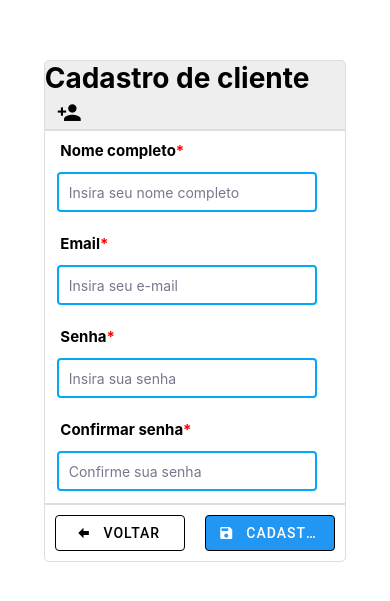
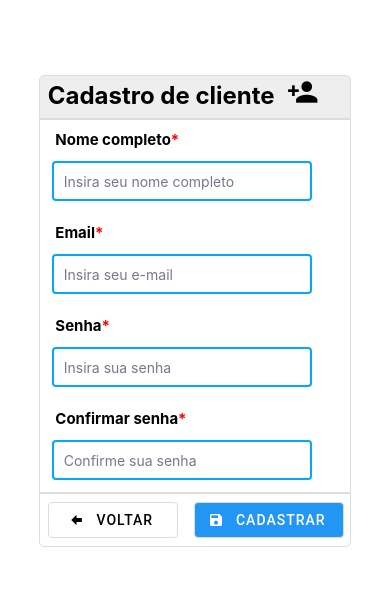
Before and after one commit to JuliarGubolin/bbn-best-bloco-notas, a React Native app in the folder bbnprojeto/: screen /Cadastro in a window 390 px wide. Shown: the part 111-712 px from the top of the page. Built offline with nearby package versions, Linux system fonts and the light colour scheme.

Commit message:
arrumando-botao-cadastro-cliente

```diff
--- a/bbnprojeto/package.json
+++ b/bbnprojeto/package.json
@@ -17,6 +17,7 @@
     "react-native-paper": "^4.12.1",
     "react-native-safe-area-context": "^4.2.5",
     "react-native-screens": "^3.13.1",
+    "react-native-touchable-icons": "^0.1.0",
     "react-native-vector-icons": "^9.1.0"
   },
   "devDependencies": {
--- a/bbnprojeto/screens/Cadastro.js
+++ b/bbnprojeto/screens/Cadastro.js
@@ -14,46 +14,40 @@ constructor(props){
   render(){
     return (
         <View style={estilos.container}>
-        <View style={{backgroundColor:'#EEEEEE',
-        borderWidth:1, borderColor:'#DDDDDD', borderTopLeftRadius:5,
-        borderTopRightRadius:5, width: 302.5}}>
-          <Text style={{
-        fontWeight: 'bold',
-        fontSize: 28,
-        color:'black',
-        alignSelf:'center',
-        }}>Cadastro de cliente<Button icon="account-plus"
-        color='#000' compact={true} labelStyle={{fontSize:25}}
-        ></Button></Text>
-
-
+          <View style={estilos.topoCadastroView}>
+            <Text style={estilos.topoCadastroViewTitulo}>
+              Cadastro de cliente
+              <Button
+                icon="account-plus"
+                color='#000'
+                compact={true}
+                labelStyle={{fontSize:32}}
+              ></Button>
+            </Text>
           </View>
-        <View style={{backgroundColor:'#fff',
-        borderWidth:1, borderColor:'#DDDDDD',
-        width: 302.5}}>
+          <View style={estilos.containerEntradasCadastroView}>
               <Text style={estilos.placeholder}> Nome completo
-            <Text style={{color:'#f00'}}>*</Text></Text>
+              <Text style={estilos.asteriscoEntradasCadastroView}>*</Text></Text>
             <TextInput
               style={estilos.input}
               placeholder="Insira seu nome completo"
               placeholderTextColor={'#77778D'} />
               <Text style={estilos.placeholder}> Email
-            <Text style={{color:'#f00'}}>*</Text></Text>
+              <Text style={estilos.asteriscoEntradasCadastroView}>*</Text></Text>
             <TextInput
               style={estilos.input}
               placeholder="Insira seu e-mail"
               placeholderTextColor={'#77778D'} />
             <Text style={estilos.placeholder}> Senha
-          <Text style={{color:'#f00'}}>*</Text></Text>
+            <Text style={estilos.asteriscoEntradasCadastroView}>*</Text></Text>
             <TextInput
               style={estilos.input}
               placeholder="Insira sua senha"
               placeholderTextColor={'#77778D'}
               secureTextEntry={true}
             />
-
             <Text style={estilos.placeholder}> Confirmar senha
-          <Text style={{color:'#f00'}}>*</Text></Text>
+            <Text style={estilos.asteriscoEntradasCadastroView}>*</Text></Text>
             <TextInput
               style={estilos.input}
               placeholder="Confirme sua senha"
@@ -61,34 +55,15 @@ constructor(props){
               secureTextEntry={true}
             />
           </View>
-        <View style={{backgroundColor:'#fff',
-        borderWidth:1, borderColor:'#DDDDDD',
-        borderBottomLeftRadius:5,
-        borderBottomRightRadius:5, width: 302.5,
-        alignItems:'flex-end', justifyContent:'space-between',
-        flexDirection:'row'
-        }}>
+          <View style={estilos.botoesCadastroView}>
             <Button icon="arrow-left-bold"
               color='#000'
               onPress={() => this.irLogin()}
-          style={{backgroundColor:"#fff",
-          width:130,
-          margin:10,
-          borderColor:'#000',
-          borderWidth:1,
-          alignSelf:'auto', color:'#fff'
-
-          }}>Voltar</Button>
+              style={estilos.botoesCadastro}>Voltar</Button>
             <Button icon="content-save"
               color='#fff'
               onPress={() => this.irLogin()}
-          style={{backgroundColor:"#2196F3",
-          margin:10,
-          borderColor:'#000',
-          borderWidth:1,
-          width:130,
-          alignSelf:'auto'
-          }}>Cadastrar</Button>
+              style={estilos.botoesCadastroSecundario}>Cadastrar</Button>
           </View>
       </View>
     );
--- a/bbnprojeto/screens/Login.js
+++ b/bbnprojeto/screens/Login.js
@@ -14,10 +14,6 @@ export default class Login extends Component {
   irCadastro(){
     this.props.navigation.navigate("Cadastro");
   }
-
-
-
-
   render(){
     return (
       <View style={estilos.container}>
--- a/bbnprojeto/styles/estilo.js
+++ b/bbnprojeto/styles/estilo.js
@@ -7,7 +7,7 @@ export default StyleSheet.create({
       alignItems: "center",
       justifyContent: "center",
       padding: 100,
-      backgroundColor: '#fff'
+      backgroundColor: '#fff',
     },
     input: {
       height: 40,
@@ -96,5 +96,55 @@ export default StyleSheet.create({
       textAlignVertical:'center',
       borderRadius: 4,
       margin: 8
+    },
+    topoCadastroView:{
+      backgroundColor:'#EEEEEE',
+      borderWidth:1,
+      borderColor:'#DDDDDD',
+      borderTopLeftRadius:5,
+      borderTopRightRadius:5,
+      width: 312.5,
+      flexDirection:'row'
+    },
+    topoCadastroViewTitulo:{
+      fontWeight: 'bold',
+      fontSize: 24,
+      color:'black',
+      textAlign:'center',
+      marginBottom: 8,
+      marginLeft: 8,
+      color:'#000'
+    },
+    containerEntradasCadastroView:{
+      backgroundColor:'#fff',
+      borderWidth:1, borderColor:'#DDDDDD',
+      width: 312.5
+    },
+    asteriscoEntradasCadastroView:{
+      color:'#f00'
+    },
+    botoesCadastroView:{
+     backgroundColor:'#fff',
+      borderWidth:1, borderColor:'#DDDDDD',
+      borderBottomLeftRadius:5,
+      borderBottomRightRadius:5, width: 312.5,
+      alignItems:'flex-end',
+      flexDirection:'row'
+    },
+    botoesCadastro:{
+      backgroundColor:"#fff",
+      width:130,
+      margin:8,
+      borderColor:'#DDDDDD',
+      borderWidth:1,
+      color:'#fff',
+    },
+    botoesCadastroSecundario:{
+      backgroundColor:"#2196F3",
+      margin:8,
+      borderColor:'#DDDDDD',
+      borderWidth:1,
+      width:150,
+      fontSize: 2
     }
   });
```
Also changed, not shown: 1 other file (tests, documents, lock files or other folders). Lines whose indentation alone changed are shown as unchanged.
